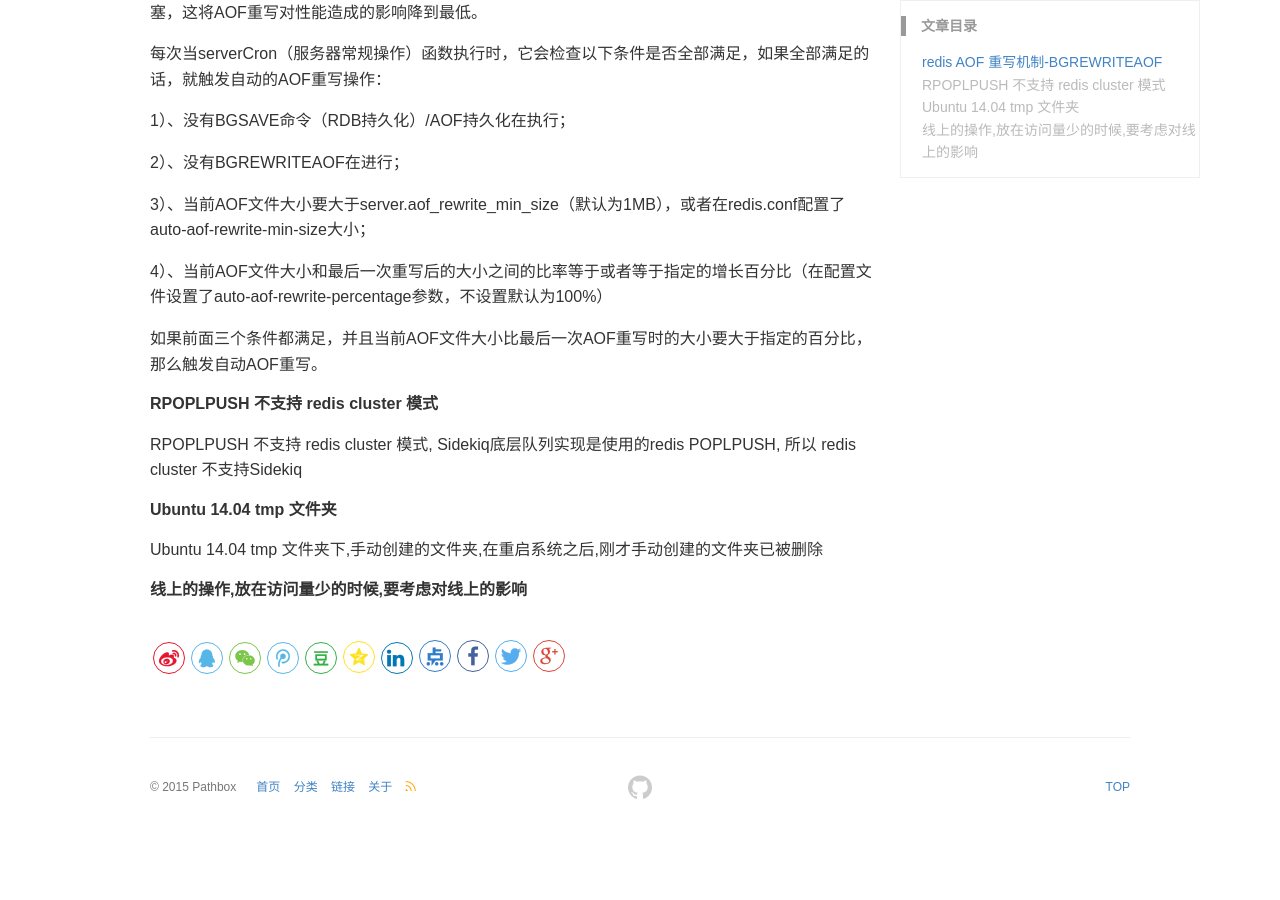
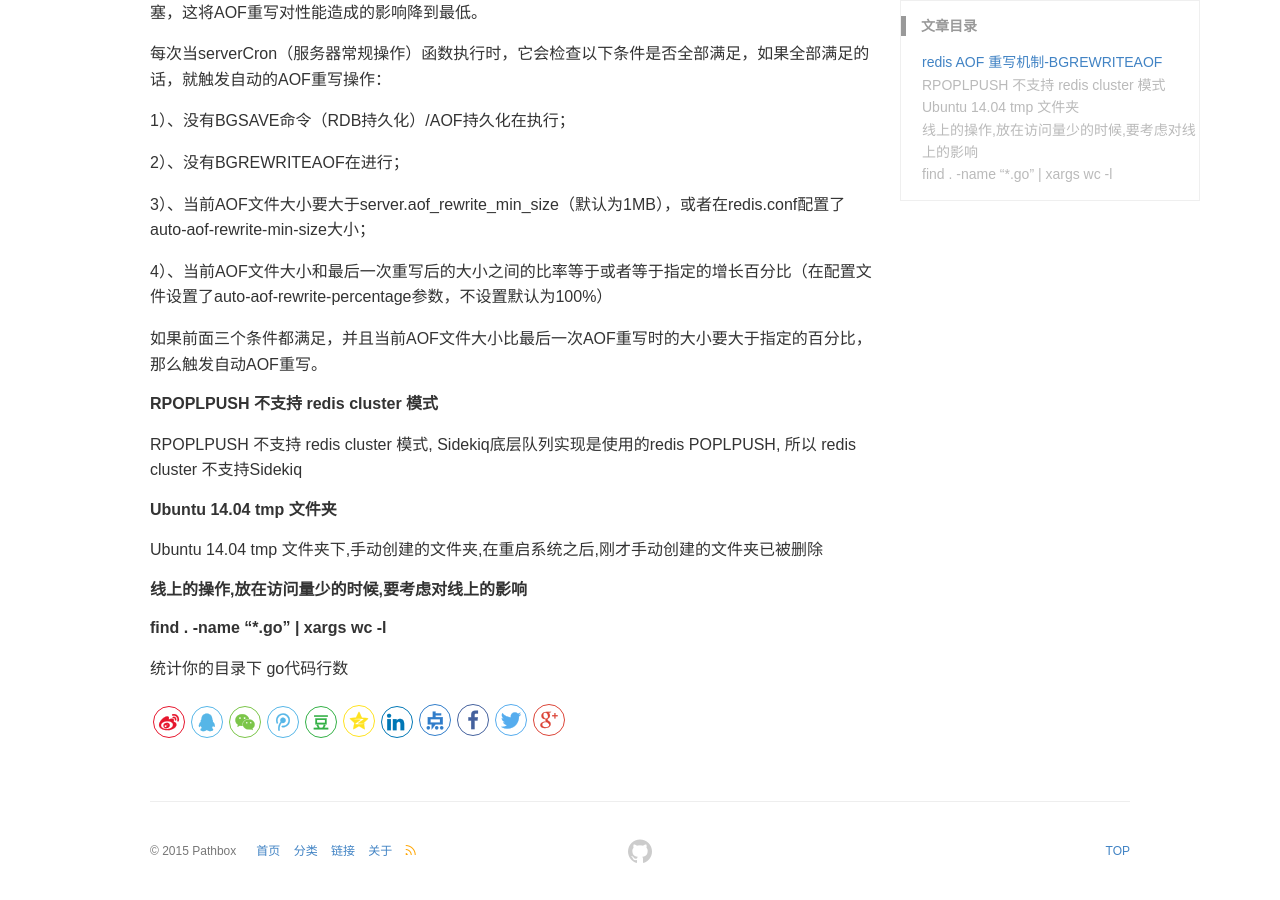
Before and after one commit to pathbox/pathbox.github.io, a Jekyll site: the page built from _posts/2018-03-11-work-summary-in-Udesk-thirteen.md, in a window 1280 px wide and 900 px high, scrolled down 1260 px. Built offline with Jekyll 4.4.1, drawn with Linux system fonts in a browser that asks for light colours; before the commit the page ends 2096 px from its top, so only the background shows below that.

Commit message:
统计你的目录下 go代码行数

```diff
--- a/_posts/2018-03-11-work-summary-in-Udesk-thirteen.md
+++ b/_posts/2018-03-11-work-summary-in-Udesk-thirteen.md
@@ -66,3 +66,7 @@ RPOPLPUSH 不支持 redis cluster 模式, Sidekiq底层队列实现是使用的r
 Ubuntu 14.04 tmp 文件夹下,手动创建的文件夹,在重启系统之后,刚才手动创建的文件夹已被删除
 
 ##### 线上的操作,放在访问量少的时候,要考虑对线上的影响
+
+##### find . -name "*.go" | xargs wc -l
+
+统计你的目录下 go代码行数
```
